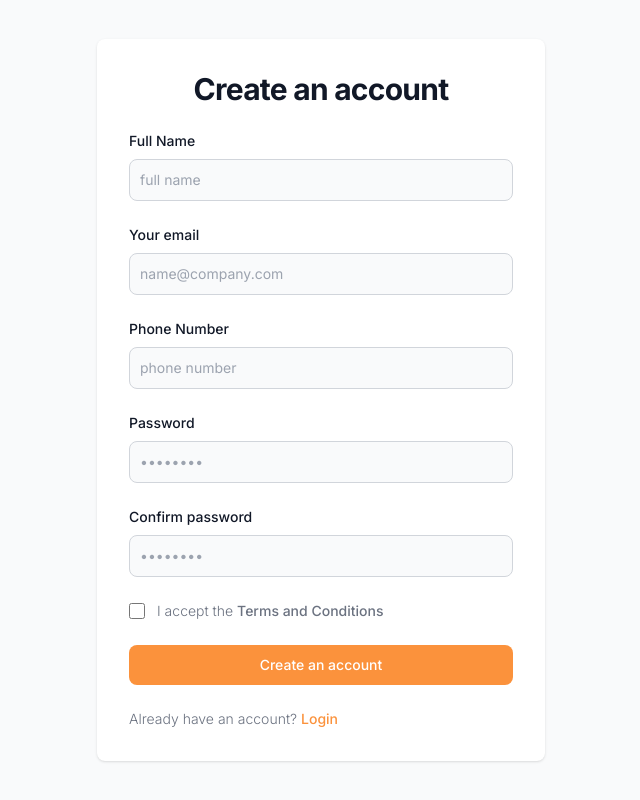
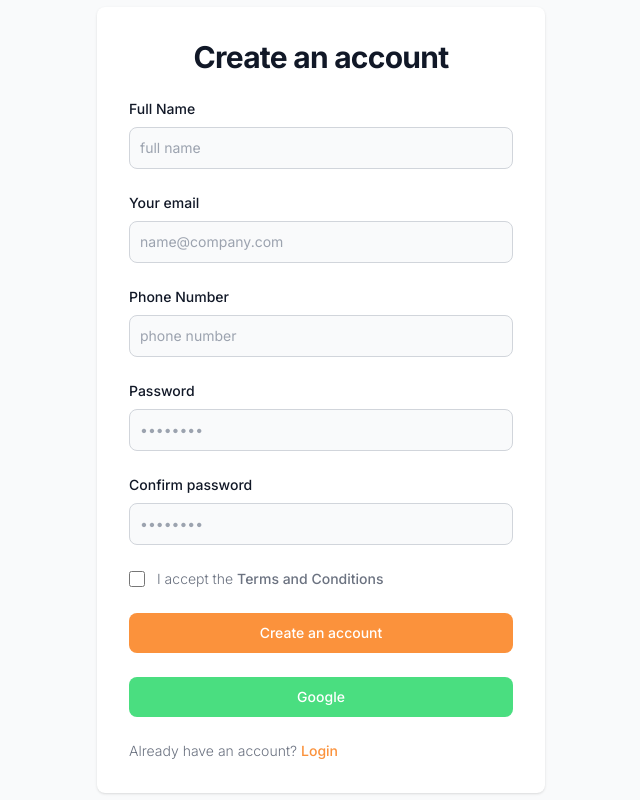
Before and after one commit to rohitbedwal9/ace-enterprises, a Next.js app: page /signup in a window 1280 px wide. Shown: the whole page, without its empty margins (319-959 px from the left). Built offline with nearby package versions, Linux system fonts and the light colour scheme.

Commit message:
signup with google

```diff
--- a/src/app/signup/page.jsx
+++ b/src/app/signup/page.jsx
@@ -1,6 +1,6 @@
 "use client"
 
-import { EmailVerify, register } from '@/utils/firebaseMethods';
+import { EmailVerify, register, google } from '@/utils/firebaseMethods';
 import React, { useState } from 'react';
 
 const SignUp = () => {
@@ -14,10 +14,9 @@ const SignUp = () => {
         console.log(email, password, name)
 
         await EmailVerify()
-        const msg = await register(email, password, name,number)
+        const msg = await register(email, password, name, number)
         console.log(msg)
     }
-
 
     return (
         <>
@@ -128,11 +127,19 @@ const SignUp = () => {
                                 >
                                     Create an account
                                 </button>
+                                <button
+                                    onClick={() => google()}
+                                    className="w-full text-white bg-green-400 hover:bg-green-500 focus:ring-4 focus:outline-none focus:ring-orange-300 font-medium rounded-lg text-sm px-5 py-2.5 text-center dark:bg-orange-400 dark:hover:bg-orange-500 dark:focus:ring-primary-800"
+                                >
+                                    Google
+                                </button>
+
                                 <p className="text-sm font-light text-gray-500 dark:text-gray-400">
                                     Already have an account?{' '}
                                     <a href="/login" className="font-medium text-orange-400 hover:underline dark:text-orange-400">
                                         Login
                                     </a>
+
                                 </p>
                             </form>
                         </div>
--- a/src/utils/firebaseMethods.js
+++ b/src/utils/firebaseMethods.js
@@ -109,11 +109,11 @@ export const google = async () => {
     console.log('userData :>> ', userData);
     const data = userData.user
 
-    await set(ref(database, 'users/' + data.uid), {
-        username: data.displayName,
-        email: data.email,
-        profile_picture: data.photoURL
-    });
+    // await set(ref(database, 'users/' + data.uid), {
+    //     username: data.displayName,
+    //     email: data.email,
+    //     profile_picture: data.photoURL
+    // });
 
 }
 export const facebook = async () => {
```
